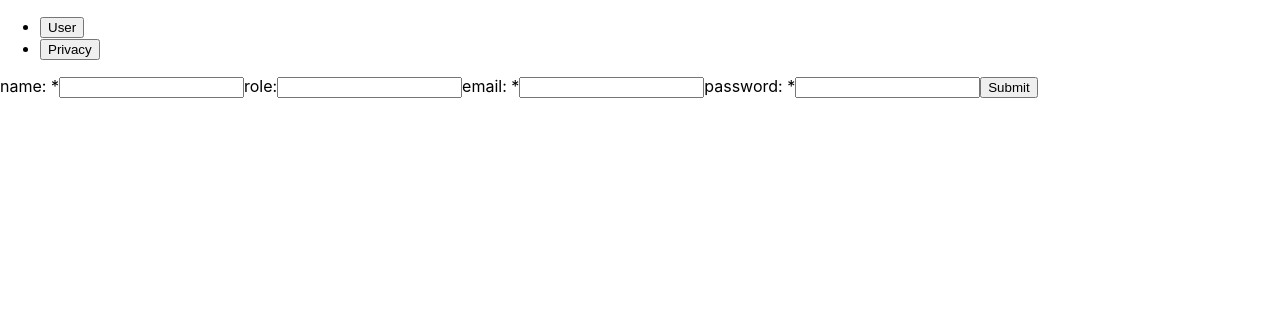
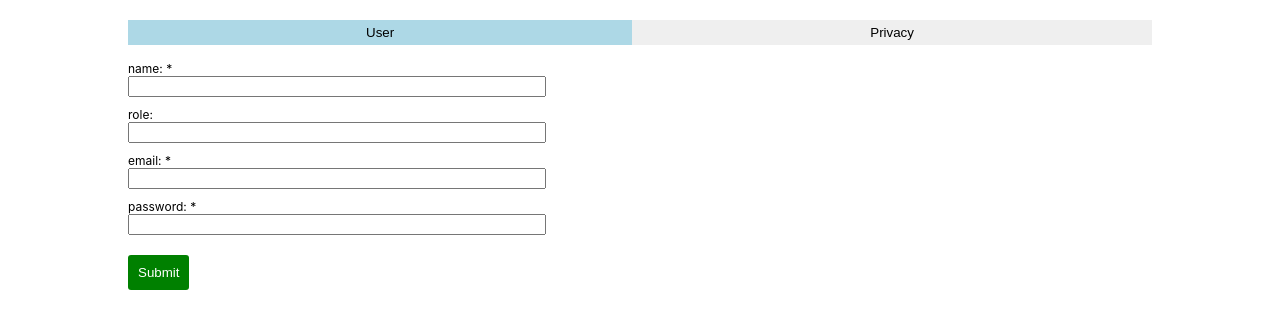
Before and after one commit to Adam-Harte/tray.io-tech-test, a React (Create React App) app: page / in a window 1280 px wide. Shown: the top 328 px of the page. Built offline with nearby package versions, Linux system fonts and the light colour scheme.

Commit message:
styling added

```diff
--- /dev/null
+++ b/src/Components/MultiStepForm/MultiStepForm.css
@@ -0,0 +1,34 @@
+.multi-step-form {
+	width: 80%;
+	margin-left: 10%;
+	margin-top: 20px;
+}
+
+.multi-step-form__steps-list {
+	display: flex;
+	justify-content: center;
+	list-style: none;
+	width: 100%;
+	padding: 0;
+}
+
+.multi-step-form__steps-list__step {
+	flex-grow: 1;
+}
+
+.multi-step-form__steps-list__step__button {
+	width: 100%;
+	padding: 5px;
+	cursor: pointer;
+	border: none;
+	outline: none;
+}
+
+.multi-step-form__steps-list__step__button--active {
+	width: 100%;
+	padding: 5px;
+	cursor: pointer;
+	background-color: lightblue;
+	border: none;
+	outline: none;
+}
--- a/src/Components/MultiStepForm/MultiStepForm.tsx
+++ b/src/Components/MultiStepForm/MultiStepForm.tsx
@@ -1,6 +1,8 @@
 import React, { useEffect, useState } from 'react';
 
 import { validate } from '../../Utils/validation';
+
+import './MultiStepForm.css';
 
 interface MultiStepFormProps {
   children: JSX.Element[];
@@ -82,14 +84,14 @@ export const MultiStepForm: React.FC<MultiStepFormProps> = ({
   }
 
   return (
-    <React.Fragment>
-      <ul>
+    <div className="multi-step-form">
+      <ul className="multi-step-form__steps-list">
         {React.Children.map(children, (child, index) => {
           return (
-            <li>
+            <li className="multi-step-form__steps-list__step">
               <button
                 type="button"
-                className={index === activeStep ? 'active' : ''}
+                className={index === activeStep - 1 ? 'multi-step-form__steps-list__step__button--active' : 'multi-step-form__steps-list__step__button'}
                 onClick={(e) => handleStepChange(e, child.props.step)}
               >
                 {child.props.label}
@@ -111,6 +113,6 @@ export const MultiStepForm: React.FC<MultiStepFormProps> = ({
           }, null)
         })}
       </form>
-    </React.Fragment>
+    </div>
   );
 };
--- /dev/null
+++ b/src/Components/UserStep/UserStep.css
@@ -0,0 +1,28 @@
+.user-step__label {
+	display: flex;
+	flex-direction: column;
+	margin-top: 10px;
+}
+
+.user-step__label > input {
+	width: 40%;
+}
+
+.user-step__label__text {
+	font-size: 12px;
+}
+
+.user-step__label__error {
+	font-size: 12px;
+	color: red;
+}
+
+.user-step__submit {
+	padding: 10px;
+	margin-top: 20px;
+	background-color: green;
+	color: white;
+	outline: none;
+	border: none;
+	border-radius: 3px;
+}
--- a/src/Components/UserStep/UserStep.tsx
+++ b/src/Components/UserStep/UserStep.tsx
@@ -1,4 +1,6 @@
 import React from 'react';
+
+import './UserStep.css';
 
 interface UserStepProps {
   values?: {
@@ -57,26 +59,32 @@ export const UserStep: React.FC<UserStepProps> = ({
 
   return isActive ? (
     <React.Fragment>
-      <label htmlFor="name">
-        name: *
+      <label htmlFor="name" className="user-step__label">
+        <span className="user-step__label__text">name: *</span>
         <input type="text" name="name" id="name" value={values.name} required onChange={onChange} onBlur={onBlur} />
-        {touched.name && errors.name}
+        {touched.name && (
+          <span className="user-step__label__error">{errors.name}</span>
+        )}
       </label>
-      <label htmlFor="role">
-        role:
+      <label htmlFor="role" className="user-step__label">
+        <span className="user-step__label__text">role:</span>
         <input type="text" name="role" id="role" value={values.role} onChange={onChange} onBlur={onBlur}/>
       </label>
-      <label htmlFor="email">
-        email: *
+      <label htmlFor="email" className="user-step__label">
+        <span className="user-step__label__text">email: *</span>
         <input type="email" name="email" id="email" value={values.email} required onChange={onChange} onBlur={onBlur} />
-        {touched.email && errors.email}
+        {touched.email && (
+          <span className="user-step__label__error">{errors.email}</span>
+        )}
       </label>
-      <label htmlFor="password">
-        password: *
+      <label htmlFor="password" className="user-step__label">
+        <span className="user-step__label__text">password: *</span>
         <input type="password" name="password" id="password" value={values.password} required onChange={onChange} onBlur={onBlur} />
-        {touched.password && errors.password}
+        {touched.password && (
+          <span className="user-step__label__error">{errors.password}</span>
+        )}
       </label>
-      <button type="button" onClick={handleSubmit}>Submit</button>
+      <button className="user-step__submit" type="button" onClick={handleSubmit}>Submit</button>
     </React.Fragment>
   ) : null;
 };
```
Also changed, not shown: src/Components/PrivacyStep/PrivacyStep.css (added).
